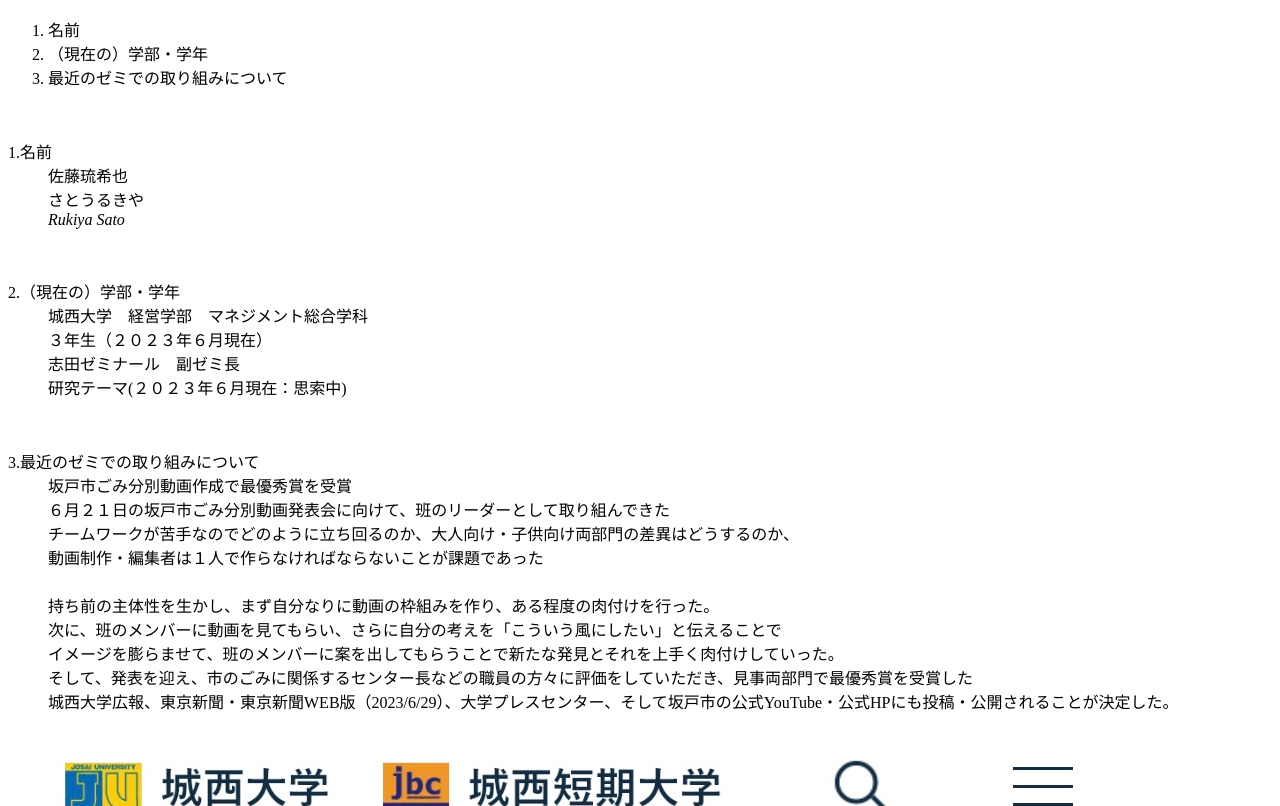
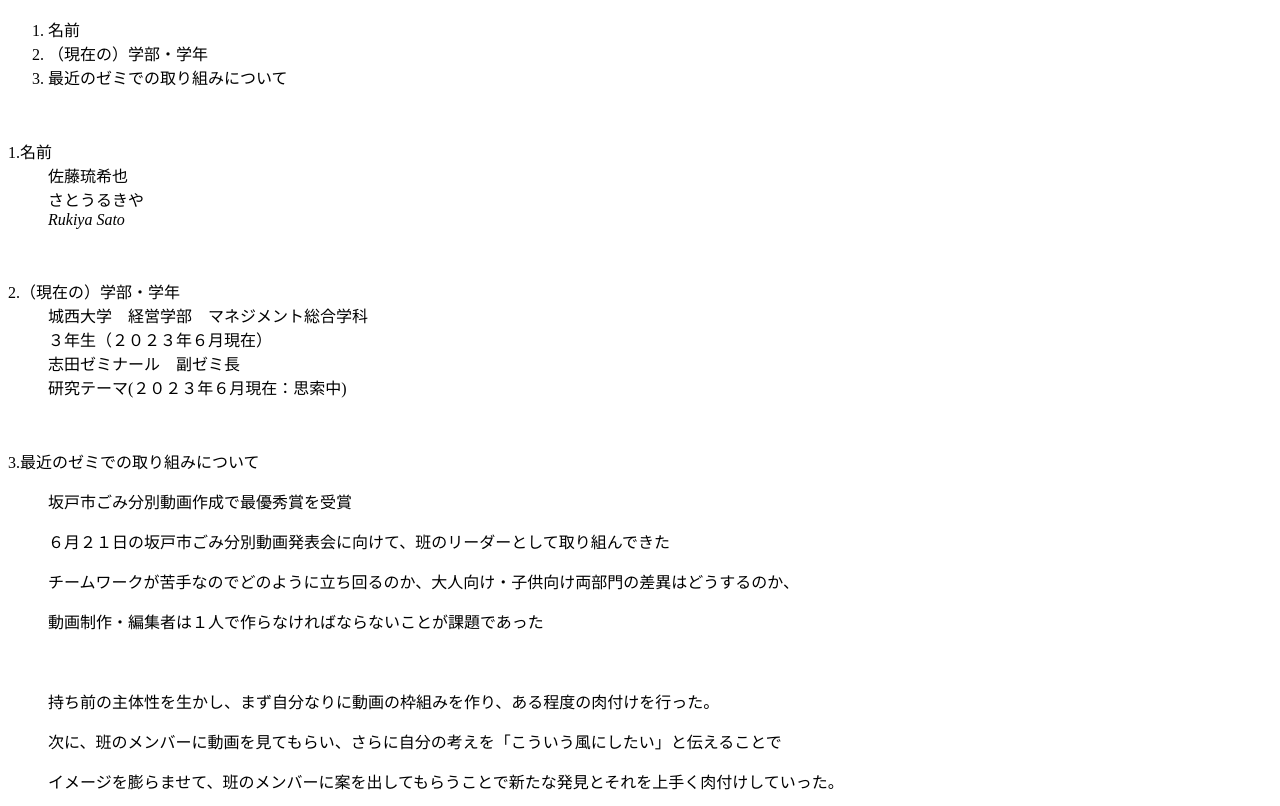
Before and after one commit to marikky/termend-report, a plain HTML site: page index.html in a window 1280 px wide. Shown: the part 127-933 px from the top of the page. Drawn offline with Linux system fonts and the light colour scheme.

Commit message:
Update index.html

```diff
--- a/index.html
+++ b/index.html
@@ -33,15 +33,17 @@
 
   <dl>
   <dt>3.最近のゼミでの取り組みについて</dt>
-  <dd>坂戸市ごみ分別動画作成で最優秀賞を受賞</dd>
-  <dd>６月２１日の坂戸市ごみ分別動画発表会に向けて、班のリーダーとして取り組んできた</dd>
-  <dd>チームワークが苦手なのでどのように立ち回るのか、大人向け・子供向け両部門の差異はどうするのか、</dd>
-  <dd>動画制作・編集者は１人で作らなければならないことが課題であった</dd>
-　<dd>持ち前の主体性を生かし、まず自分なりに動画の枠組みを作り、ある程度の肉付けを行った。</dd>
-  <dd>次に、班のメンバーに動画を見てもらい、さらに自分の考えを「こういう風にしたい」と伝えることで</dd>
-  <dd>イメージを膨らませて、班のメンバーに案を出してもらうことで新たな発見とそれを上手く肉付けしていった。</dd>
-  <dd>そして、発表を迎え、市のごみに関係するセンター長などの職員の方々に評価をしていただき、見事両部門で最優秀賞を受賞した</dd>
-  <dd>城西大学広報、東京新聞・東京新聞WEB版（2023/6/29）、大学プレスセンター、そして坂戸市の公式YouTube・公式HPにも投稿・公開されることが決定した。</dd>
+  <dd>
+  <p>坂戸市ごみ分別動画作成で最優秀賞を受賞</p>
+  <p>６月２１日の坂戸市ごみ分別動画発表会に向けて、班のリーダーとして取り組んできた</p>
+  <p>チームワークが苦手なのでどのように立ち回るのか、大人向け・子供向け両部門の差異はどうするのか、</p>
+  <p>動画制作・編集者は１人で作らなければならないことが課題であった</p>
+　<p>持ち前の主体性を生かし、まず自分なりに動画の枠組みを作り、ある程度の肉付けを行った。</p>
+  <p>次に、班のメンバーに動画を見てもらい、さらに自分の考えを「こういう風にしたい」と伝えることで</p>
+  <p>イメージを膨らませて、班のメンバーに案を出してもらうことで新たな発見とそれを上手く肉付けしていった。</p>
+  <p>そして、発表を迎え、市のごみに関係するセンター長などの職員の方々に評価をしていただき、見事両部門で最優秀賞を受賞した</p>
+  <p>城西大学広報、東京新聞・東京新聞WEB版（2023/6/29）、大学プレスセンター、そして坂戸市の公式YouTube・公式HPにも投稿・公開されることが決定した。</p>
+  </dd>
   </dl>
 
    <img src="./image/IMG_9236.jpeg" alt=掲載されたもの>
```
